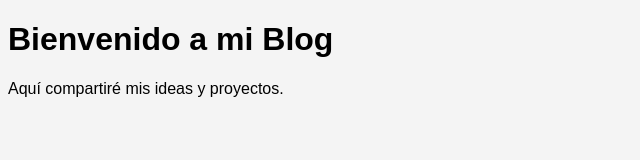
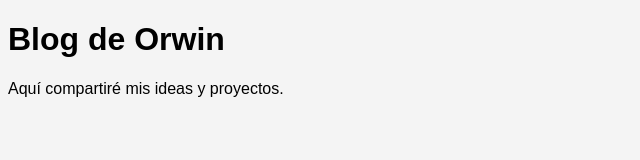
Before and after one commit to OrwinZavaleta/-my-personal-blog, a plain HTML site: page index.html in a window 1280 px wide. Shown: the whole page, without its empty margins (0-640 px from the left). Drawn offline with Linux system fonts and the light colour scheme.

Commit message:
feat: Actualizar título y estilos base del blog

```diff
--- a/index.html
+++ b/index.html
@@ -8,8 +8,7 @@
 </head>
 
 <body>
-    <h1>Bienvenido a
-        mi Blog</h1>
+    <h1>Blog de Orwin</h1>
     <p>Aquí compartiré mis ideas y proyectos.</p>
 </body>
 
```
